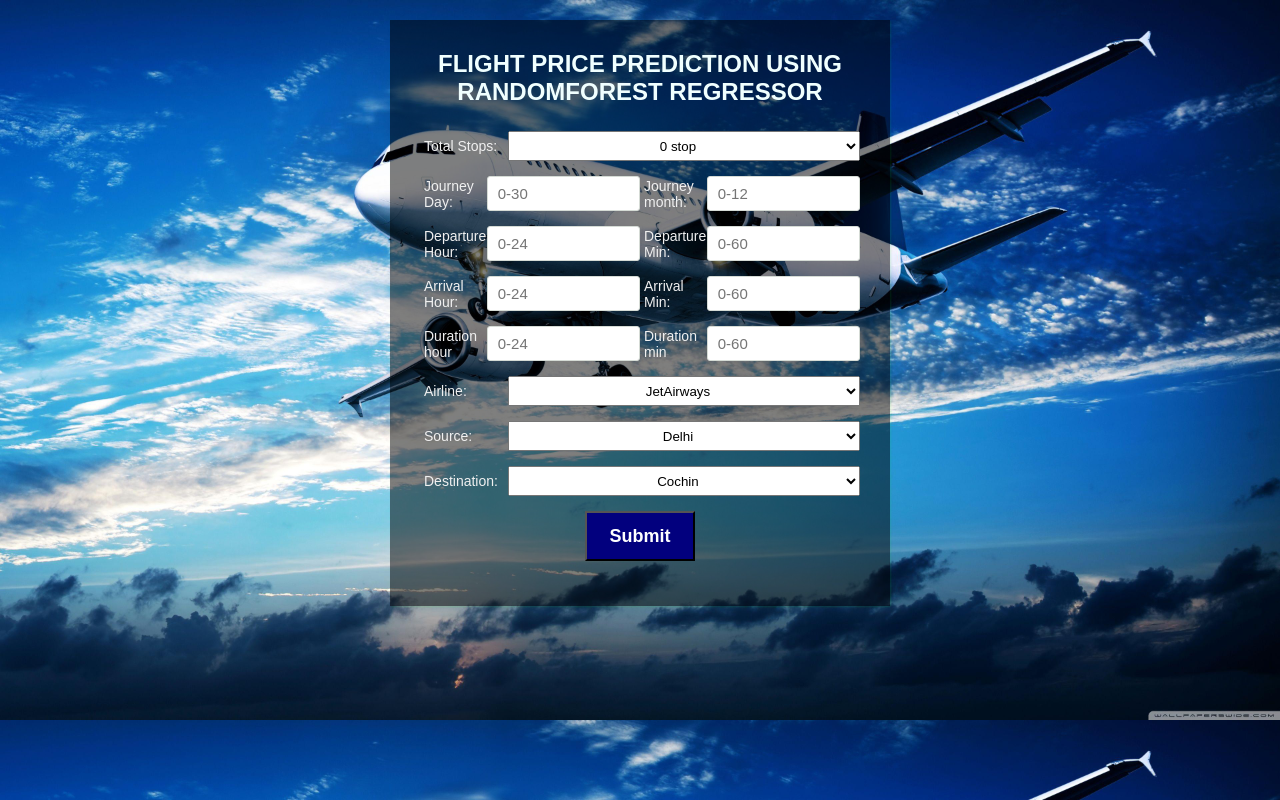
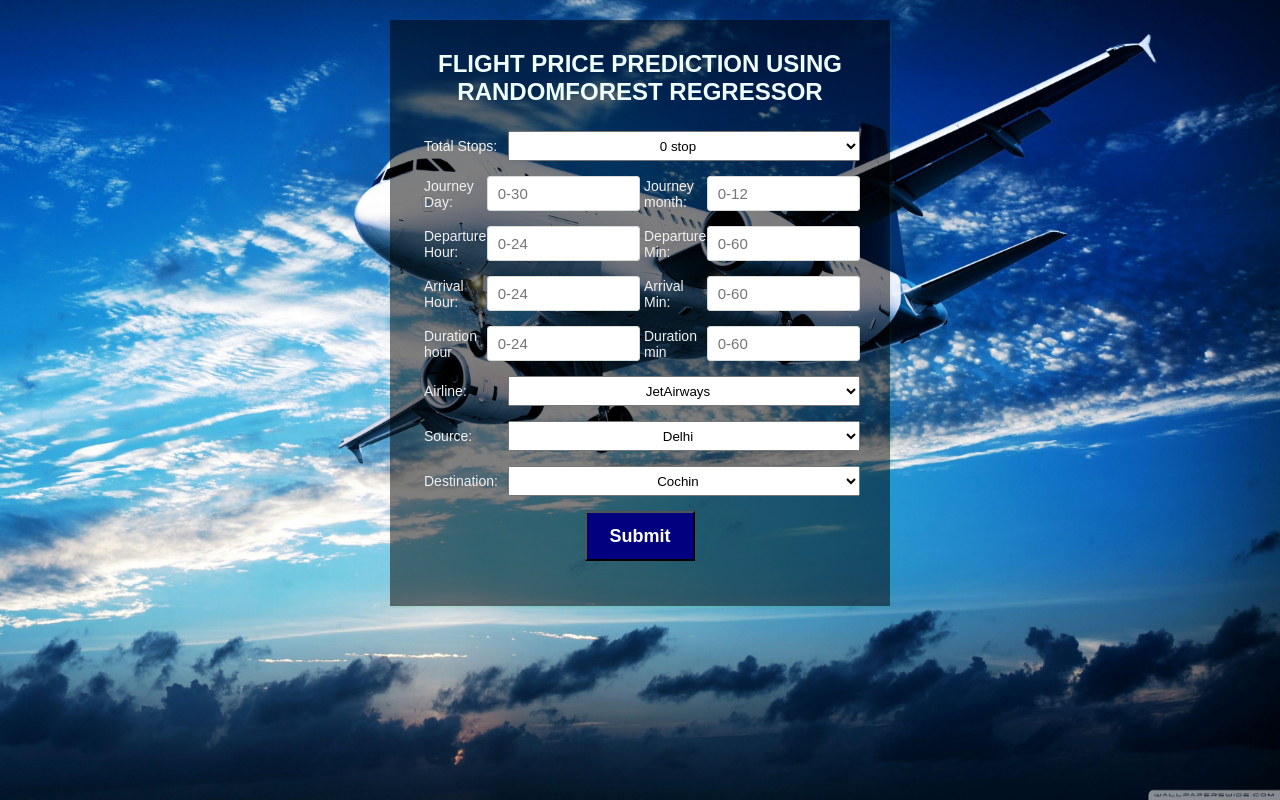
Before and after one commit to Tanb28/FlightPricePredictionWebApp, a Flask app: page / in a window 1280 px wide. Run offline with Flask 2, Linux system fonts and the light colour scheme; parts of the project's set-up code (start-up, migrations or seed data) failed here and were passed over.

Commit message:
Update style.css

```diff
--- a/static/css/style.css
+++ b/static/css/style.css
@@ -6,9 +6,8 @@
 }
 body {
     background-image: url('aeroplane.jpg');
-    background-size: 100%;
+    background-size: 100% 100%;
     width: 100%;
-    background-size: 100%;
   }
 
 .container{
```
